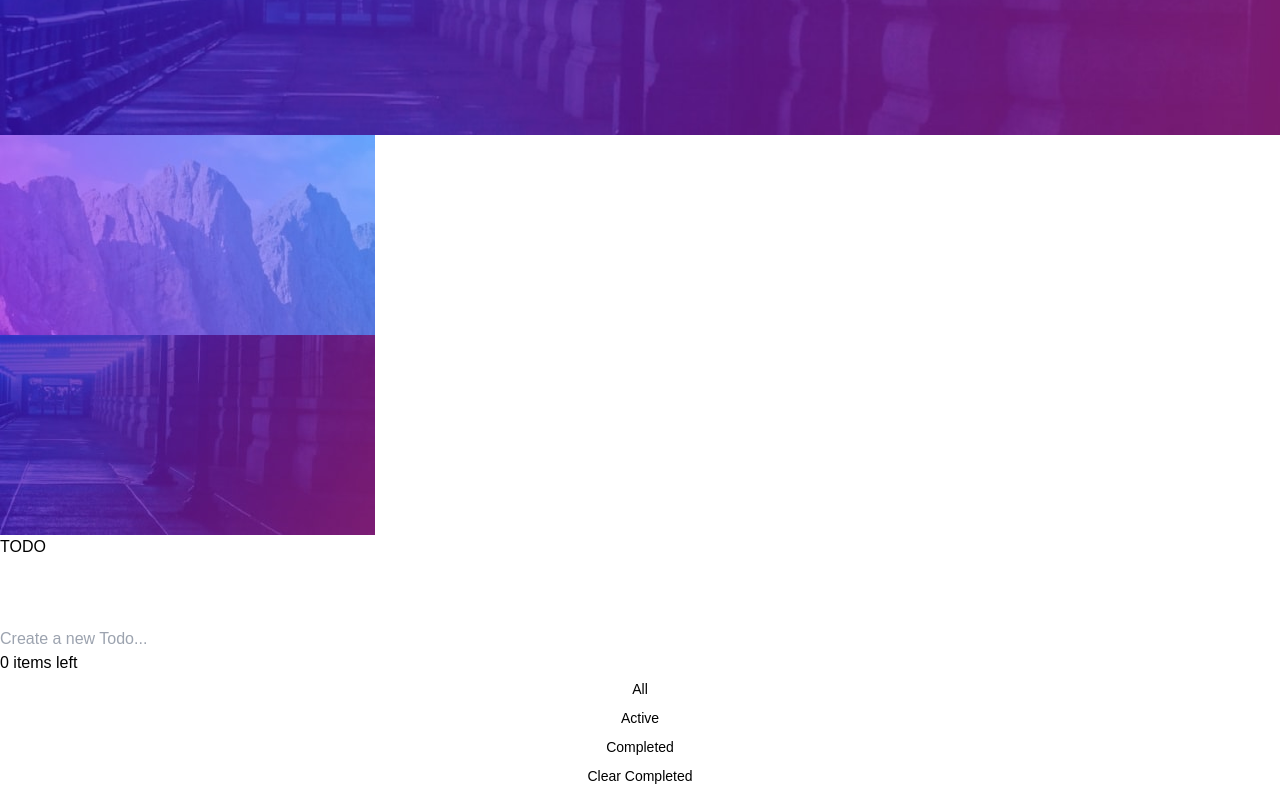
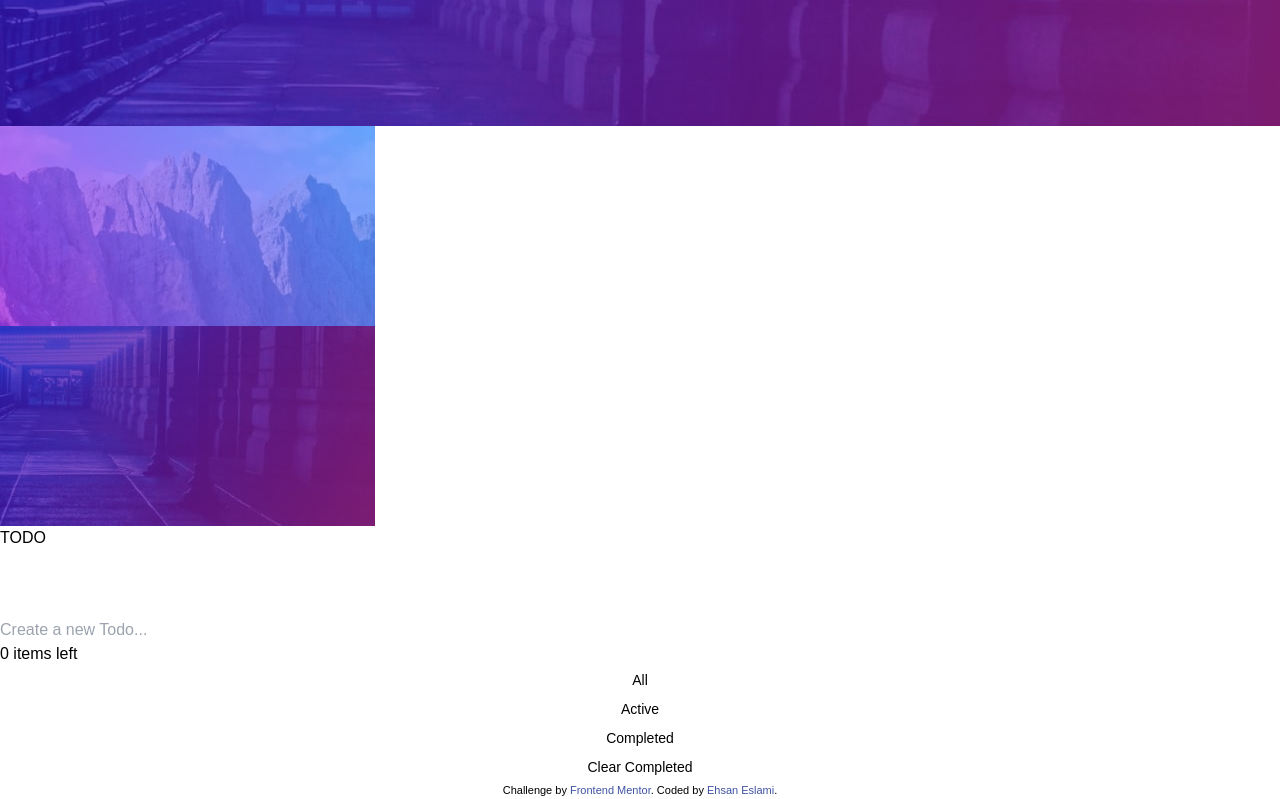
Before and after one commit to Ehsan-eslami/todo-app, a Next.js app: page / in a window 1280 px wide. Shown: the part 204-1003 px from the top of the page. Built offline with nearby package versions, Linux system fonts and the light colour scheme.

Commit message:
"Updated global CSS, layout and page components, and removed favicon image; also modified index.html"

```diff
--- a/app/global.css
+++ b/app/global.css
@@ -33,3 +33,6 @@ button{
 button:hover{
   color: hsl(220, 98%, 61%);
 }
+
+.attribution { font-size: 11px; text-align: center; }
+.attribution a { color: hsl(228, 45%, 44%); }
--- a/app/layout.js
+++ b/app/layout.js
@@ -1,6 +1,7 @@
 export const metadata = {
-  title: 'Next.js',
+  title: 'Frontend Mentor | Todo app',
   description: 'Generated by Next.js',
+  image: '/favicon-32*32.png'
 }
 
 export default function RootLayout({ children }) {
--- a/app/page.js
+++ b/app/page.js
@@ -121,6 +121,10 @@ export default function Home() {
           </div>
         </ul>
       </section>
+      <div class="attribution dark:text-white absolute bottom-0 left-[50%] translate-x-[-50%]">
+        Challenge by <a href="https://www.frontendmentor.io?ref=challenge" target="_blank">Frontend Mentor</a>.
+        Coded by <a href="https://github.com/Ehsan-eslami">Ehsan Eslami</a>.
+      </div>
     </div>
   );
 }
```
Also changed, not shown: todo-app-main/index.html (+2 -6 lines), public/favicon-32x32.png (renamed from public/assets/images/favicon-32x32.png).
